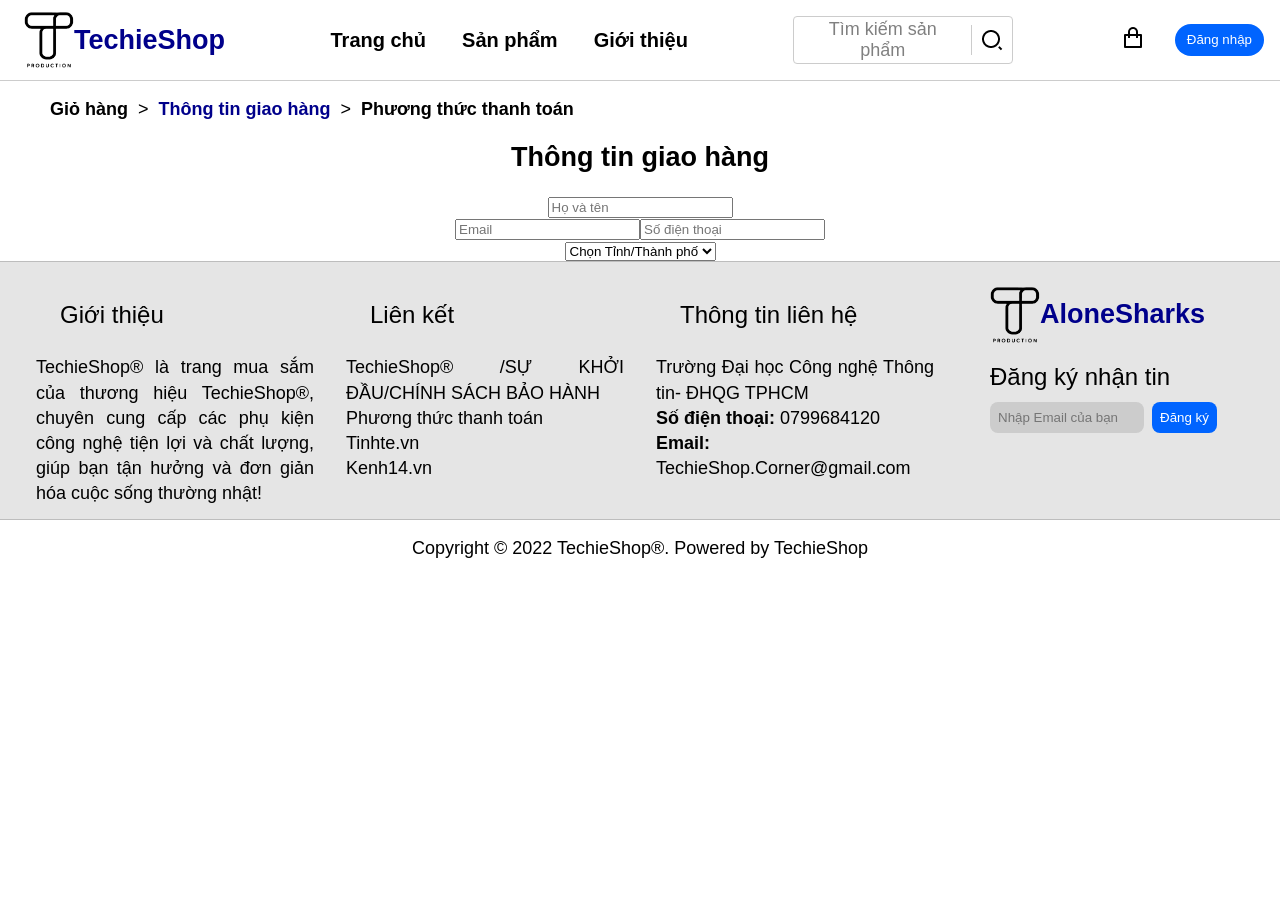
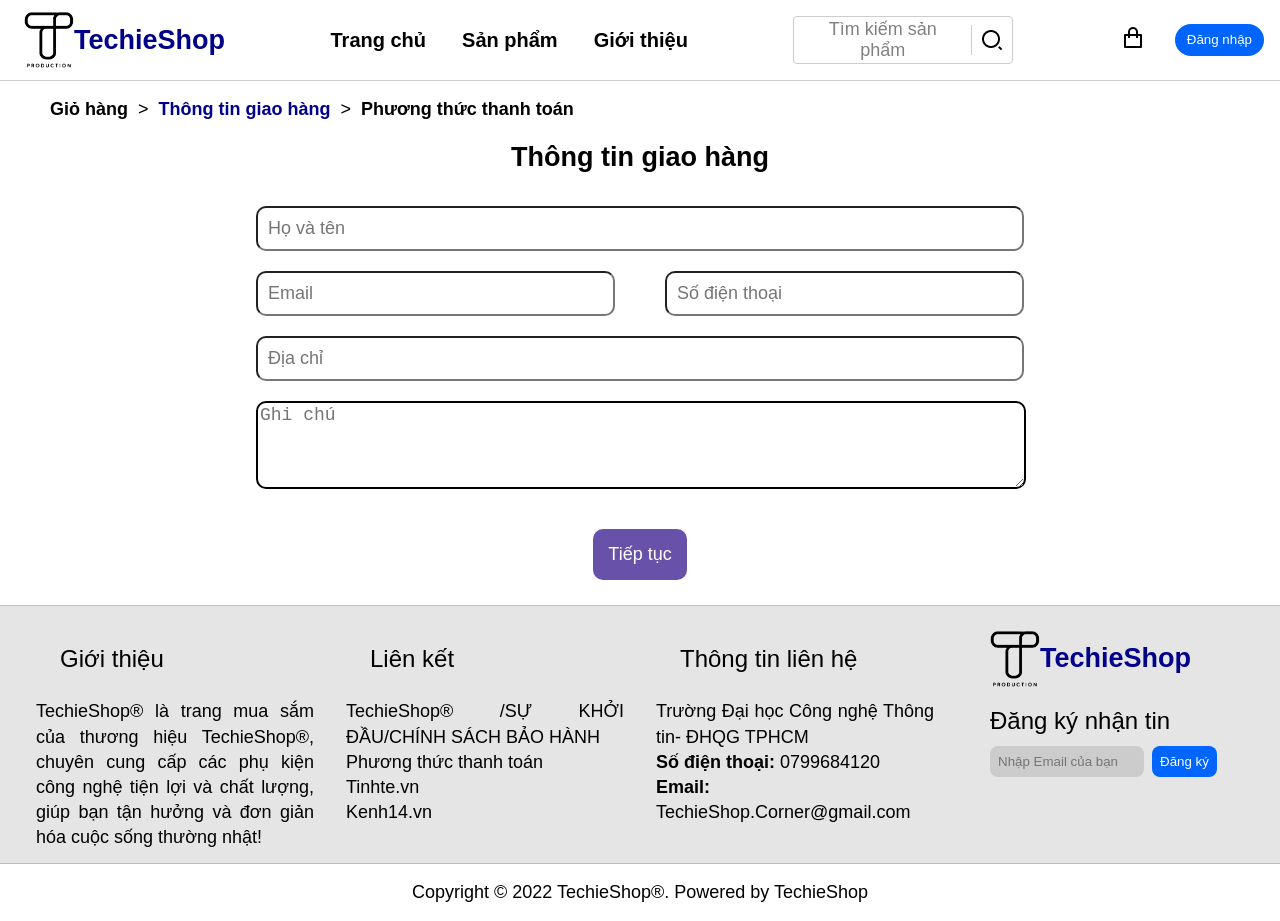
Before and after one commit to quocky211/Techie, a React (Create React App) app: page /ShipAddress in a window 1280 px wide. Before the commit the page ends 800 px from the top, so only its background shows below. Built offline with nearby package versions, Linux system fonts and the light colour scheme; no server answers; a web font is replaced by a local one.

Commit message:
Add shipaddress page

```diff
--- a/package.json
+++ b/package.json
@@ -12,6 +12,7 @@
     "@testing-library/user-event": "^13.5.0",
     "axios": "^0.21.4",
     "babel-plugin-macros": "^3.1.0",
+    "jquery": "^3.6.1",
     "react": "^18.2.0",
     "react-dom": "^18.2.0",
     "react-router-dom": "^6.4.2",
--- a/src/Components/FooterFolder/Footer.jsx
+++ b/src/Components/FooterFolder/Footer.jsx
@@ -35,7 +35,7 @@ function Header() {
                     <div className="logo-footer">
                         <a href="#">
                             <img src={logo} alt="logo" />
-                            <h2>AloneSharks</h2>
+                            <h2>TechieShop</h2>
                         </a>
                     </div>
                 <div className="name">Đăng ký nhận tin</div>
--- /dev/null
+++ b/src/Components/Payment/Payment.jsx
@@ -0,0 +1,11 @@
+import "./Payment.css"
+
+function Payment()
+{
+    return(
+        <div className="">
+
+        </div>
+    )
+}
+export default Payment;
--- a/src/Components/ProductFolder/ProductsHeadphone.jsx
+++ b/src/Components/ProductFolder/ProductsHeadphone.jsx
@@ -1,6 +1,4 @@
-import { Component } from "react";
 import React, { useState, useEffect} from "react";
-import data from '../data'
 import "./Products.css";
 import ContainerItem from "../ContainerItem";
 import axios from "axios";
--- a/src/Components/ShipAddress/ShipAddress.css
+++ b/src/Components/ShipAddress/ShipAddress.css
@@ -1,5 +1,6 @@
 .main-container-ship{
     font-size: 18px;
+    /* height:min-content; */
 }
 .nav ul{
     display: flex;
@@ -16,3 +17,54 @@
 .nav ul li:hover{
     color: darkblue;
 }
+/* Main */
+.form-address-container{
+    width: 60%;
+    margin: auto;
+}
+.form-address input{
+    padding: 10px;
+    font-size: 18px;
+    margin: 10px 0;
+    border-radius: 10px;
+}
+.form-address > input{
+    width: calc( 100% - 24px);
+}
+.mail-phone {
+    display: grid;
+    grid-template-columns: 1fr 1fr;
+    gap: 50px;
+}
+.detail-address{
+    display: grid;
+    grid-template-columns: 1fr 1fr 1fr;
+    gap:50px;
+}
+.detail-address select{
+    width: 100%;
+    padding: 10px;
+    border-radius: 10px;
+    margin: 10px 0;
+    font-size: 18px;
+    border: 2px solid black;
+}
+.btn-Submit{
+    font-size: 18px;
+    background-color: #6851A8;
+    padding: 15px;
+    border-radius: 10px;
+    margin: 25px 0;
+    color: white;
+}
+.btn-Submit:hover{
+    background-color: #9f8cd4;
+    cursor: pointer;
+}
+textarea{
+    width: calc(100% - 6px);
+    font-size: 18px;
+    margin: 10px 0;
+    border: 2px solid black;
+    border-radius: 10px;
+}
--- a/src/Components/ShipAddress/ShipAddress.jsx
+++ b/src/Components/ShipAddress/ShipAddress.jsx
@@ -1,8 +1,78 @@
 import "./ShipAddress.css"
 import {NavLink as Link} from "react-router-dom";
+import $ from 'jquery';
+import axios from "axios";
+
 function ShipAddress()
 {
+    const host = "https://provinces.open-api.vn/api/";
+var callAPI = (api) => {
+    return axios.get(api)
+        .then((response) => {
+            renderData(response.data, "province");
+        });
+}
+callAPI('https://provinces.open-api.vn/api/?depth=1');
+var callApiDistrict = (api) => {
+    return axios.get(api)
+        .then((response) => {
+            renderData(response.data.districts, "district");
+        });
+}
+var callApiWard = (api) => {
+    return axios.get(api)
+        .then((response) => {
+            renderData(response.data.wards, "ward");
+        });
+}
+
+var renderData = (array, select) => {
+    let row = ' <option disable value="">chọn</option>';
+    array.forEach(element => {
+        row += `<option value="${element.code}">${element.name}</option>`
+    });
+    document.querySelector("#" + select).innerHTML = row
+}
+
+// function myFunctionProvince()
+// {
+//     callApiDistrict(host + "p/" + $("#province").val() + "?depth=2");
+//     printResult();
+// }
+// function myFunctionDistrict()
+// {
+//     callApiWard(host + "d/" + $("#district").val() + "?depth=2");
+//     printResult();
+// }
+// function myFunctionWard()
+// {
+//     printResult();
+// }
+
+$("#province").on("change",function() {
+    callApiDistrict(host + "p/" + $("#province").val() + "?depth=2");
+    printResult();
+});
+$("#district").on("change",function() {
+    callApiWard(host + "d/" + $("#district").val() + "?depth=2");
+    printResult();
+});
+$("#ward").on("change",function() {
+    printResult();
+})
+
+var printResult = () => {
+    if ($("#district").val() !== "" && $("#province").val() !== "" &&
+        $("#ward").val() !== "") {
+        let result = $("#province option:selected").text() +
+            " | " + $("#district option:selected").text() + " | " +
+            $("#ward option:selected").text();
+        $("#result").text(result)
+    }
+
+}
     return (
+
         <div className="main-container-ship">
             <div className="nav">
                 <ul>
@@ -12,82 +82,32 @@ function ShipAddress()
                 </ul>
             </div>
             <h2>Thông tin giao hàng</h2>
-            <div className="form-address">
-                <form>
+            <div className="form-address-container">
+                <form action="" method="post" className="form-address">
                     <input type="text" placeholder="Họ và tên" />
                     <div className="mail-phone">
                         <input type="email" placeholder="Email" />
-                        <input type="text" placeholder="Số điện thoại" />
+                        <input type="text" placeholder="Số điện thoại" pattern="0-9"/>
                     </div>
-                    <select>
-                        <option>Chọn Tỉnh/Thành phố</option>
-                        <option value="">Hồ Chí Minh</option>
-                        <option value="">Hà Nội</option>
-                        <option value="">Đà Nẵng</option>
-                        <option value="">An Giang</option>
-                        <option value="">Bà Rịa – Vũng Tàu</option>
-                        <option value="">Bạc Liêu</option>
-                        <option value="">Bắc Giang</option>
-                        <option value="">Bắc Kạn</option>
-                        <option value="">Bắc Ninh</option>
-                        <option value="">Bến Tre</option>
-                        <option value="">Bình Dương</option>
-                        <option value="">Bình Định</option>
-                        <option value="">Bình Phước</option>
-                        <option value="">Bình Thuận</option>
-                        <option value="">Cà Mau</option>
-                        <option value="">Cao Bằng</option>
-                        <option value="">Cần Thơ</option>
-                        <option value="">Đắk Lắk</option>
-                        <option value="">Đắk Nông</option>
-                        <option value="">Điện Biên</option>
-                        <option value="">Đồng Nai</option>
-                        <option value="">Đồng Tháp</option>
-                        <option value="">Gia Lai</option>
-                        <option value="">Hà Giang</option>
-                        <option value="">Hà Nam</option>
-                        <option value="">Hà Tĩnh</option>
-                        <option value="">Hải Dương</option>
-                        <option value=""></option>
-                        <option value=""></option>
-                        <option value=""></option>
-                        <option value=""></option>
-                        <option value=""></option>
-                        <option value=""></option>
-                        <option value=""></option>
-                        <option value=""></option>
-                        <option value=""></option>
-                        <option value=""></option>
-                        <option value=""></option>
-                        <option value=""></option>
-                        <option value=""></option>
-                        <option value=""></option>
-                        <option value=""></option>
-                        <option value=""></option>
-                        <option value=""></option>
-                        <option value=""></option>
-                        <option value=""></option>
-                        <option value=""></option>
-                        <option value=""></option>
-                        <option value=""></option>
-                        <option value=""></option>
-                        <option value=""></option>
-                        <option value=""></option>
-                        <option value=""></option>
-                        <option value=""></option>
-                        <option value=""></option>
-                        <option value=""></option>
-                        <option value=""></option>
-                        <option value=""></option>
-                        <option value=""></option>
-                        <option value=""></option>
-                        <option value=""></option>
-                        <option value=""></option>
-                        <option value=""></option>
-                        <option value=""></option>
-                    </select>
+                    <input type="text" placeholder="Địa chỉ" />
+                    {/* <div className="detail-address">
+                        <select name="" id="province">
+                            <option  value="">Chọn Tỉnh</option>
+                        </select>
+                        <select name="" id="district">
+                            <option  value="">Chọn Quận</option>
+                        </select>
+                        <select name="" id="ward">
+                            <option  value="">Chọn Phường</option>
+                        </select>
+                    </div> */}
+                    <textarea placeholder="Ghi chú" rows="4"></textarea>
+                    <Link to="/Payment"><button type="submit" name="submit" className="btn-Submit">Tiếp tục</button></Link>
                 </form>
             </div>
+            <script src="https://cdnjs.cloudflare.com/ajax/libs/jquery/3.6.0/jquery.min.js" integrity="sha512-894YE6QWD5I59HgZOGReFYm4dnWc1Qt5NtvYSaNcOP+u1T9qYdvdihz0PPSiiqn/+/3e7Jo4EaG7TubfWGUrMQ==" crossorigin="anonymous" referrerpolicy="no-referrer"></script>
+    <script src="https://cdnjs.cloudflare.com/ajax/libs/axios/0.26.1/axios.min.js" integrity="sha512-bPh3uwgU5qEMipS/VOmRqynnMXGGSRv+72H/N260MQeXZIK4PG48401Bsby9Nq5P5fz7hy5UGNmC/W1Z51h2GQ==" crossorigin="anonymous" referrerpolicy="no-referrer"></script>
+    {/* <script src="./index.js"></script> */}
         </div>
     );
 }
--- a/src/index.js
+++ b/src/index.js
@@ -11,7 +11,7 @@ import Login from "./Components/LoginFolder/Login";
 import Register from "./Components/Register/Register";
 import ShipAddress from "./Components/ShipAddress/ShipAddress";
 import ErrorPage from "./Components/Error/error-page";
-
+import Payment from "./Components/Payment/Payment"
 const router = createBrowserRouter([
   {
     path: "/",
@@ -50,6 +50,10 @@ const router = createBrowserRouter([
         path: "ShipAddress",
         element: <ShipAddress />,
       },
+      {
+        path:"Payment",
+        element:<Payment/>,
+      },
     ],
   },
 ]);
```
Also changed, not shown: src/Components/ProductFolder/Products.jsx (+0 -7 lines), src/Components/ShipAddress/index.js (added, +54 -0 lines), src/Components/Payment/Payment.css (added), 1 other file (tests, documents, lock files or other folders).
